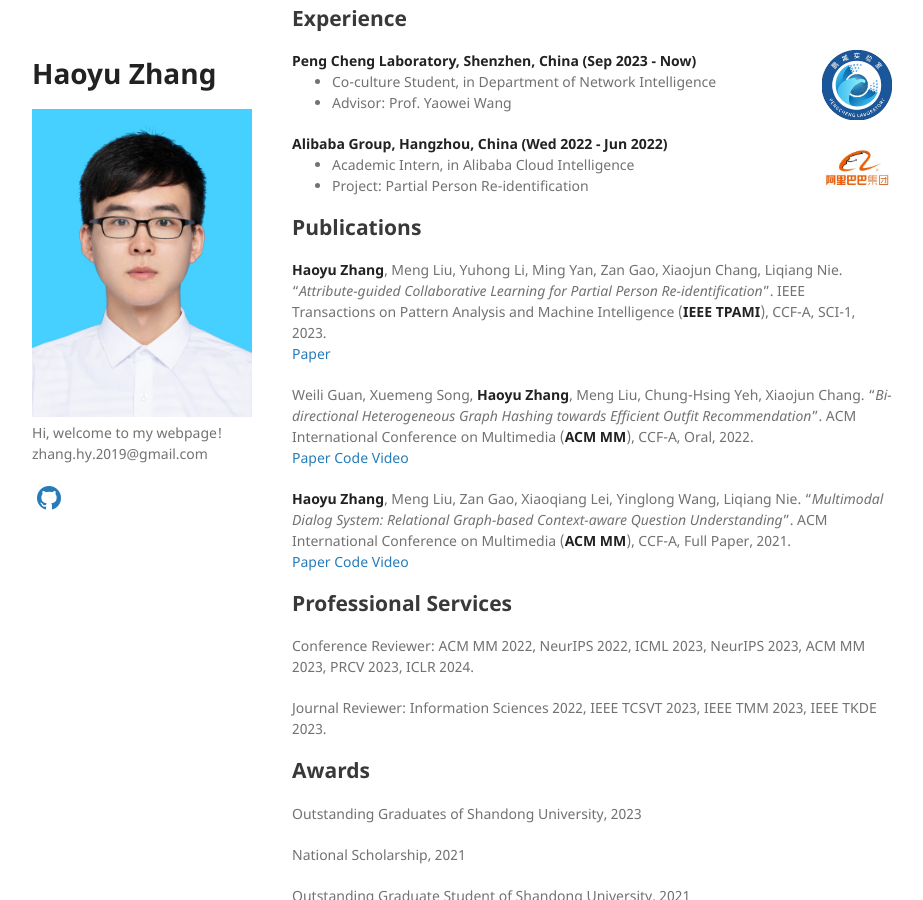
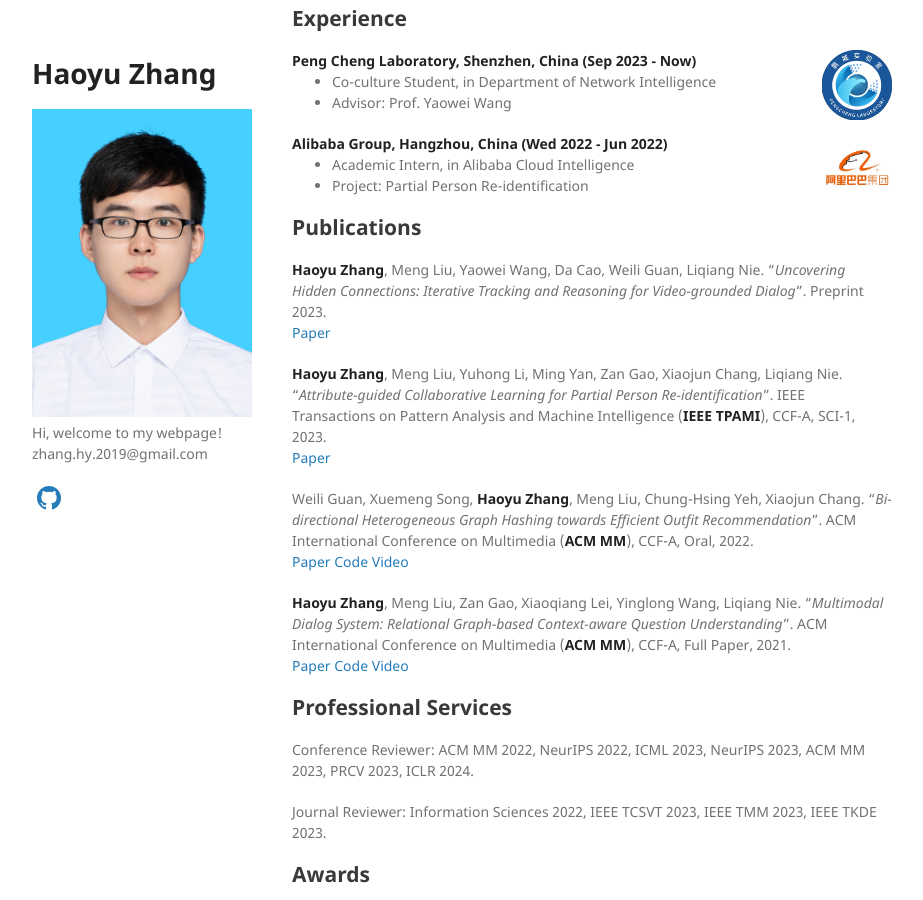
Before and after one commit to Hyu-Zhang/Hyu-Zhang.github.io, a Jekyll site: the page built from index.md, in a window 1280 px wide and 900 px high, scrolled down 553 px. Shown: the whole window, without its empty margins (178-1101 px from the left). Built offline with Jekyll 4.4.1, drawn with Linux system fonts in a browser that asks for light colours; a style sheet for code colours, icons or effects is not loaded; our own code applies the rules of GitHub Pages for plain Markdown files.

Commit message:
Update index.md

```diff
--- a/index.md
+++ b/index.md
@@ -73,6 +73,9 @@ I’m Haoyu Zhang (张昊宇), and I am currently a PhD Student at the School of
 
 ## Publications
 
+**Haoyu Zhang**, Meng Liu, Yaowei Wang, Da Cao, Weili Guan, Liqiang Nie. "_Uncovering Hidden Connections: Iterative Tracking and Reasoning for Video-grounded Dialog_". Preprint 2023.<br />
+[Paper]()
+
 **Haoyu Zhang**, Meng Liu, Yuhong Li, Ming Yan, Zan Gao, Xiaojun Chang, Liqiang Nie. "_Attribute-guided Collaborative Learning for Partial Person Re-identification_". IEEE Transactions on Pattern Analysis and Machine Intelligence (**IEEE TPAMI**), CCF-A, SCI-1, 2023.<br />
 [Paper](https://ieeexplore.ieee.org/stamp/stamp.jsp?tp=&arnumber=10239469)
 
```
